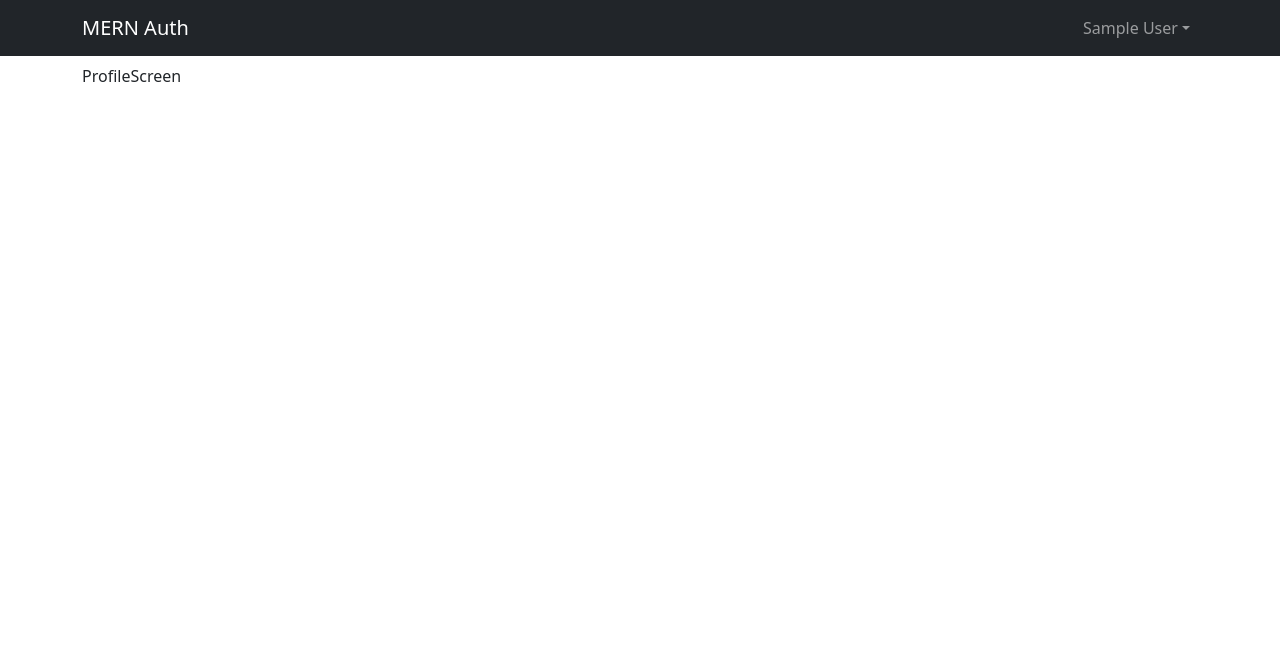
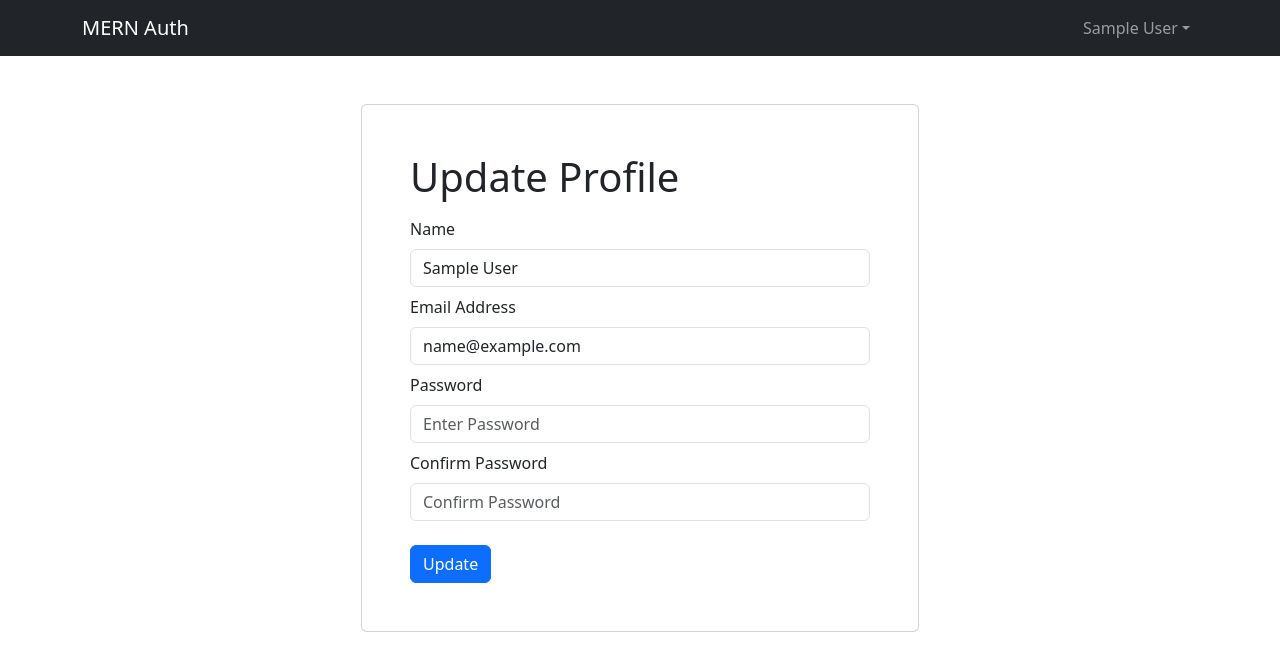
Before and after one commit to yasirshahid/mern-auth, a React (Vite) app in the folder frontend/: page /profile in a window 1280 px wide. Shown: the top 670 px of the page. Built offline with nearby package versions, Linux system fonts and the light colour scheme; sample sign-in values are in the browser's storage.

Commit message:
add updateProfile component

```diff
--- a/frontend/src/screens/ProfileScreen.jsx
+++ b/frontend/src/screens/ProfileScreen.jsx
@@ -1,7 +1,84 @@
-import React from "react";
+import { useState, useEffect } from "react";
+import { Link, useNavigate } from "react-router-dom";
+import { useDispatch, useSelector } from "react-redux";
+import { Form, Button } from "react-bootstrap";
+import FormContainer from "../components/FormContainer.jsx";
+import { toast } from "react-toastify";
+import Loader from "../components/Loader.jsx";
+
+import { setCredentials } from "../slices/authSlice.js";
 
 const ProfileScreen = () => {
-  return <div>ProfileScreen</div>;
+  const [name, setName] = useState("");
+  const [email, setEmail] = useState("");
+  const [password, setPassword] = useState("");
+  const [confirmPassword, setConfirmPassword] = useState("");
+
+  const navigate = useNavigate();
+  const dispatch = useDispatch();
+
+  const { userInfo } = useSelector((state) => state.auth);
+
+  useEffect(() => {
+    setName(userInfo.name);
+    setEmail(userInfo.email);
+  }, [userInfo.setName, userInfo.setEmail]);
+
+  const submitHandler = async (e) => {
+    e.preventDefault();
+    if (password !== confirmPassword) {
+      toast.error("password do not match");
+    } else {
+      console.log("submit");
+    }
+  };
+
+  return (
+    <FormContainer>
+      <h1>Update Profile</h1>
+      <Form onSubmit={submitHandler}>
+        <Form.Group className='my-2' controlId='name'>
+          <Form.Label>Name</Form.Label>
+          <Form.Control
+            type='text'
+            placeholder='Enter Name'
+            value={name}
+            onChange={(e) => setName(e.target.value)}
+          ></Form.Control>
+        </Form.Group>
+        <Form.Group className='my-2' controlId='email'>
+          <Form.Label>Email Address</Form.Label>
+          <Form.Control
+            type='email'
+            placeholder='Enter Email'
+            value={email}
+            onChange={(e) => setEmail(e.target.value)}
+          ></Form.Control>
+        </Form.Group>
+        <Form.Group className='my-2' controlId='password'>
+          <Form.Label>Password</Form.Label>
+          <Form.Control
+            type='password'
+            placeholder='Enter Password'
+            value={password}
+            onChange={(e) => setPassword(e.target.value)}
+          ></Form.Control>
+        </Form.Group>
+        <Form.Group className='my-2' controlId='confirmPassword'>
+          <Form.Label>Confirm Password</Form.Label>
+          <Form.Control
+            type='password'
+            placeholder='Confirm Password'
+            value={confirmPassword}
+            onChange={(e) => setConfirmPassword(e.target.value)}
+          ></Form.Control>
+        </Form.Group>
+        <Button type='submit' variant='primary' className='mt-3'>
+          Update
+        </Button>
+      </Form>
+    </FormContainer>
+  );
 };
 
 export default ProfileScreen;
```
